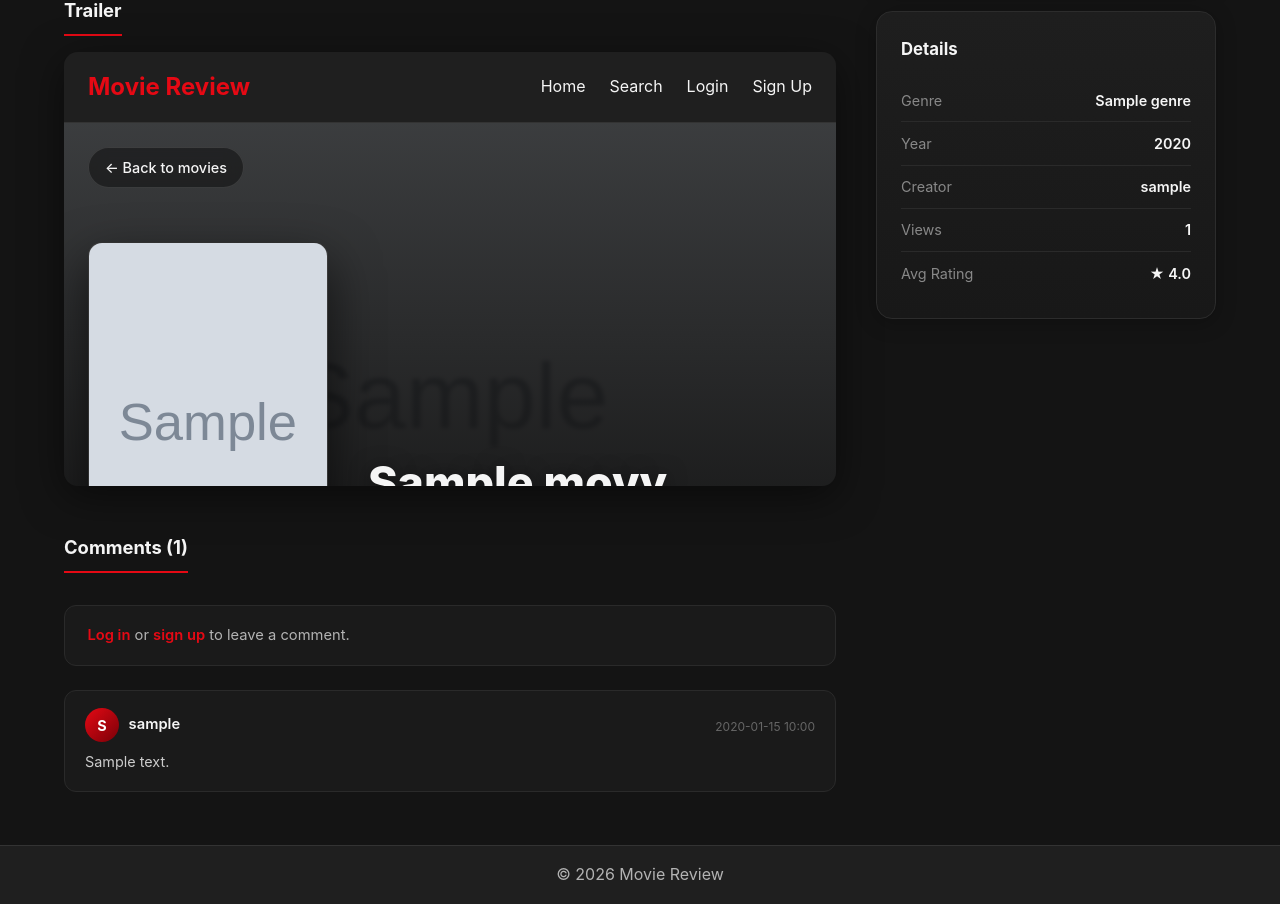
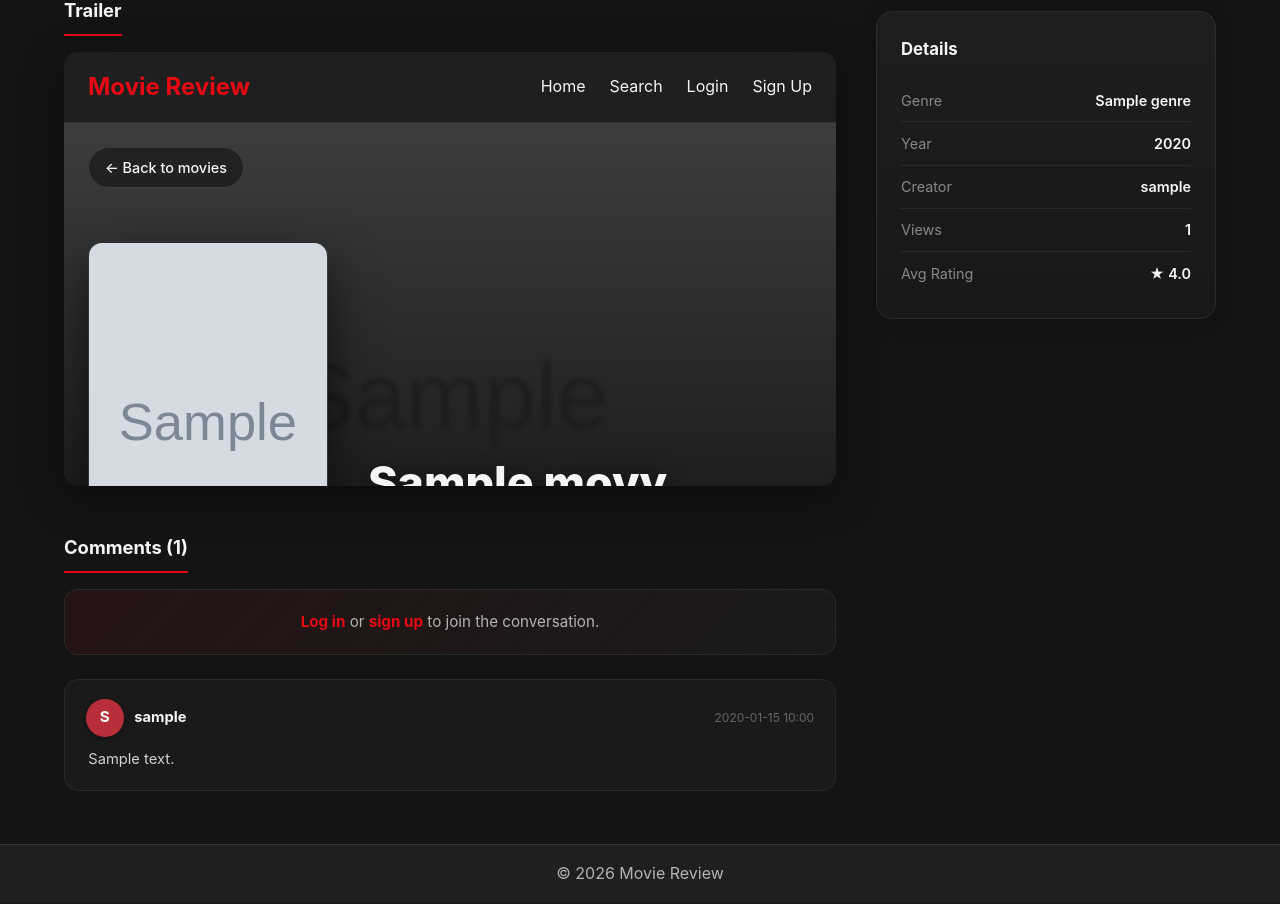
Before and after one commit to FnrDev/movie-review, a PHP site: page /movie.php?id=1 in a window 1280 px wide. Shown: the part 760-1664 px from the top of the page. After the commit the page ends 1639 px from the top, so only its background shows below. Run offline with PHP 8.4, Linux system fonts and the light colour scheme; tables that the repository leaves empty or names only in its code hold one stand-in row (values such as "Sample post"); grey boxes marked "Sample" are stand-in pictures.

Commit message:
polish comments section

```diff
--- a/movie.php
+++ b/movie.php
@@ -162,7 +162,7 @@ if (!empty($movie['trailer_url'])) {
     <title><?= htmlspecialchars($movie['title']) ?> &middot; Movie Review</title>
     <link rel="stylesheet" href="style.css">
     <style>
-        /* ===== Cinematic backdrop ===== */
+        /* Cinematic backdrop */
         .movie-backdrop {
             position: relative;
             min-height: 520px;
@@ -304,43 +304,83 @@ if (!empty($movie['trailer_url'])) {
         .stat-row .label { color: #888; }
         .stat-row .value { color: #f5f5f5; font-weight: 600; }
 
-        /* ===== Comments ===== */
+        /* Comments */
         .comments-section { margin-top: 1rem; }
+        .comment-box-wrap {
+            background: linear-gradient(180deg, #1d1d1d, #161616);
+            border: 1px solid #2c2c2c;
+            border-radius: 16px;
+            padding: 1.25rem;
+            margin: 1.25rem 0 2rem;
+            transition: border-color 0.2s, box-shadow 0.2s;
+        }
+        .comment-box-wrap:focus-within {
+            border-color: #e50914;
+            box-shadow: 0 0 0 3px rgba(229,9,20,0.12);
+        }
+        .comment-box-head {
+            display: flex; align-items: center; gap: 0.65rem;
+            margin-bottom: 0.85rem;
+        }
+        .comment-box-head .me-avatar {
+            width: 38px; height: 38px; border-radius: 50%;
+            display: flex; align-items: center; justify-content: center;
+            font-weight: 700; font-size: 0.95rem; color: #fff; text-transform: uppercase;
+            flex-shrink: 0;
+        }
+        .comment-box-head .me-label { font-size: 0.88rem; color: #b3b3b3; }
+        .comment-box-head .me-label strong { color: #f5f5f5; }
         .comment-form textarea {
             width: 100%; background: #0f0f0f; color: #f5f5f5;
             border: 1px solid #333; border-radius: 12px;
             padding: 0.85rem 1rem; font: inherit; font-size: 0.92rem;
-            resize: vertical; min-height: 100px;
-            transition: border-color 0.2s, box-shadow 0.2s;
+            resize: vertical; min-height: 95px;
+            transition: border-color 0.2s;
         }
-        .comment-form textarea:focus { outline: none; border-color: #e50914; box-shadow: 0 0 0 3px rgba(229,9,20,0.12); }
+        .comment-form textarea:focus { outline: none; border-color: #444; }
         .comment-form textarea.invalid { border-color: #e50914; }
+        .comment-form-footer {
+            display: flex; justify-content: space-between; align-items: center;
+            margin-top: 0.75rem;
+        }
+        .char-counter { font-size: 0.76rem; color: #666; }
+        .char-counter.warn { color: #fbbf24; }
+        .char-counter.over { color: #fca5a5; }
         .comment-card {
             background: #1a1a1a; border: 1px solid #2a2a2a;
-            border-radius: 12px; padding: 1.1rem 1.25rem; margin-bottom: 0.85rem;
-            transition: border-color 0.2s;
+            border-radius: 14px; padding: 1.15rem 1.3rem; margin-bottom: 0.85rem;
+            transition: transform 0.15s, border-color 0.2s, box-shadow 0.2s;
         }
-        .comment-card:hover { border-color: #3a3a3a; }
-        .comment-header { display: flex; justify-content: space-between; align-items: baseline; margin-bottom: 0.5rem; }
-        .comment-avatar {
-            display: inline-flex; align-items: center; gap: 0.6rem;
+        .comment-card:hover {
+            transform: translateY(-2px);
+            border-color: #3a3a3a;
+            box-shadow: 0 6px 20px rgba(0,0,0,0.3);
         }
+        .comment-header { display: flex; justify-content: space-between; align-items: center; margin-bottom: 0.65rem; }
+        .comment-avatar { display: inline-flex; align-items: center; gap: 0.65rem; }
         .avatar-circle {
-            width: 34px; height: 34px; border-radius: 50%;
-            background: linear-gradient(135deg, #e50914, #7a0008);
+            width: 38px; height: 38px; border-radius: 50%;
             display: flex; align-items: center; justify-content: center;
-            font-weight: 700; font-size: 0.9rem; color: #fff; text-transform: uppercase;
+            font-weight: 700; font-size: 0.95rem; color: #fff; text-transform: uppercase;
+            box-shadow: 0 2px 8px rgba(0,0,0,0.3);
+            flex-shrink: 0;
         }
-        .comment-author { font-weight: 600; font-size: 0.92rem; color: #f5f5f5; }
+        .comment-author { font-weight: 700; font-size: 0.92rem; color: #f5f5f5; }
         .comment-date { font-size: 0.75rem; color: #666; }
-        .comment-text { color: #ccc; font-size: 0.9rem; line-height: 1.6; }
-        .no-comments { color: #888; font-size: 0.92rem; padding: 1.5rem; text-align: center; background: #1a1a1a; border-radius: 12px; border: 1px dashed #333; }
+        .comment-text { color: #d0d0d0; font-size: 0.92rem; line-height: 1.65; padding-left: 0.15rem; }
+        .no-comments {
+            color: #888; font-size: 0.95rem; padding: 2.5rem 1.5rem; text-align: center;
+            background: #161616; border-radius: 14px; border: 1px dashed #333;
+        }
+        .no-comments .big-icon { font-size: 2rem; display: block; margin-bottom: 0.5rem; opacity: 0.5; }
         .login-prompt {
-            background: #1a1a1a; border: 1px solid #2a2a2a;
-            border-radius: 12px; padding: 1.1rem 1.4rem;
-            color: #b3b3b3; font-size: 0.92rem; margin-bottom: 1.5rem;
+            background: linear-gradient(135deg, rgba(229,9,20,0.08), #1a1a1a);
+            border: 1px solid #2a2a2a;
+            border-radius: 14px; padding: 1.25rem 1.5rem;
+            color: #b3b3b3; font-size: 0.95rem; margin-bottom: 1.5rem;
+            text-align: center;
         }
-        .login-prompt a { color: #e50914; text-decoration: none; font-weight: 600; }
+        .login-prompt a { color: #e50914; text-decoration: none; font-weight: 700; }
         .login-prompt a:hover { text-decoration: underline; }
         .back-link {
             display: inline-block; color: #b3b3b3; text-decoration: none;
@@ -478,34 +518,48 @@ if (!empty($movie['trailer_url'])) {
                         <h2 class="section-title">Comments (<?= count($comments) ?>)</h2>
                         <?php [$cType, $cText] = $commentMsg ? explode(':', $commentMsg, 2) : ['', '']; ?>
 
-                        <?php if (isset($_SESSION['user'])): ?>
-                            <div class="comment-form" style="margin:1rem 0 1.5rem;">
-                                <form method="post" id="commentForm" novalidate>
+                        <?php if (isset($_SESSION['user'])):
+                            $meName = $_SESSION['user']['username'];
+                            $meColor = 'hsl(' . (crc32($meName) % 360) . ', 60%, 45%)';
+                        ?>
+                            <div class="comment-box-wrap">
+                                <div class="comment-box-head">
+                                    <span class="me-avatar" style="background:<?= $meColor ?>;"><?= htmlspecialchars(substr($meName,0,1)) ?></span>
+                                    <span class="me-label">Commenting as <strong><?= htmlspecialchars($meName) ?></strong></span>
+                                </div>
+                                <form method="post" id="commentForm" class="comment-form" novalidate>
                                     <textarea name="comment_text" id="commentText"
                                               placeholder="Share your thoughts about this movie..." maxlength="1000"></textarea>
-                                    <div style="font-size:0.76rem;color:#666;margin-top:0.3rem;">Max 1000 characters</div>
+                                    <div class="comment-form-footer">
+                                        <span class="char-counter" id="charCounter">0 / 1000</span>
+                                        <button type="submit" name="submit_comment" class="btn-comment">Post Comment</button>
+                                    </div>
                                     <?php if ($cText): ?>
                                         <p class="comment-msg <?= $cType ?>"><?= htmlspecialchars($cText) ?></p>
                                     <?php else: ?>
                                         <p class="comment-msg" id="commentMsg"></p>
                                     <?php endif; ?>
-                                    <button type="submit" name="submit_comment" class="btn-comment">Post Comment</button>
                                 </form>
                             </div>
                         <?php else: ?>
-                            <div class="login-prompt" style="margin-top:1rem;">
-                                <a href="login.php">Log in</a> or <a href="signup.php">sign up</a> to leave a comment.
+                            <div class="login-prompt">
+                                <a href="login.php">Log in</a> or <a href="signup.php">sign up</a> to join the conversation.
                             </div>
                         <?php endif; ?>
 
                         <?php if (empty($comments)): ?>
-                            <p class="no-comments">No comments yet. Be the first to share your thoughts!</p>
+                            <div class="no-comments">
+                                <span class="big-icon">&#128172;</span>
+                                No comments yet. Be the first to share your thoughts!
+                            </div>
                         <?php else: ?>
-                            <?php foreach ($comments as $comment): ?>
+                            <?php foreach ($comments as $comment):
+                                $cColor = 'hsl(' . (crc32($comment['username']) % 360) . ', 60%, 45%)';
+                            ?>
                                 <div class="comment-card">
                                     <div class="comment-header">
                                         <span class="comment-avatar">
-                                            <span class="avatar-circle"><?= htmlspecialchars(substr($comment['username'],0,1)) ?></span>
+                                            <span class="avatar-circle" style="background:<?= $cColor ?>;"><?= htmlspecialchars(substr($comment['username'],0,1)) ?></span>
                                             <span class="comment-author"><?= htmlspecialchars($comment['username']) ?></span>
                                         </span>
                                         <span class="comment-date"><?= htmlspecialchars(substr($comment['created_at'],0,16)) ?></span>
@@ -585,9 +639,19 @@ if (!empty($movie['trailer_url'])) {
 
         const commentForm = document.getElementById('commentForm');
         if (commentForm) {
+            const text    = document.getElementById('commentText');
+            const counter = document.getElementById('charCounter');
+
+            // Live character counter
+            text.addEventListener('input', function() {
+                const len = text.value.length;
+                counter.textContent = len + ' / 1000';
+                counter.classList.toggle('warn', len > 800 && len <= 1000);
+                counter.classList.toggle('over', len > 1000);
+            });
+
             commentForm.addEventListener('submit', function(e) {
-                const text = document.getElementById('commentText');
-                const msg  = document.getElementById('commentMsg');
+                const msg = document.getElementById('commentMsg');
                 if (msg) msg.textContent = '';
                 text.classList.remove('invalid');
                 if (!text.value.trim()) {
```
